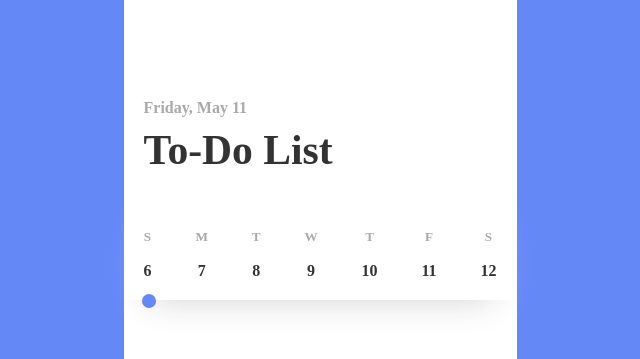
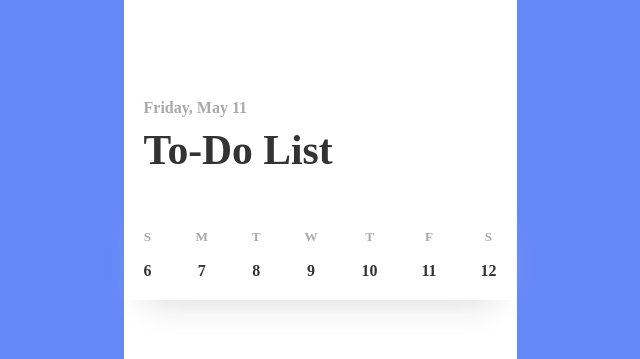
Before and after one commit to helloworld442/todo-list-project, a React (Vite) app: page / in a window 1280 px wide. Shown: the top 359 px of the page, without its empty margins (320-960 px from the left). Built offline with nearby package versions, Linux system fonts and the light colour scheme; data requests are answered from the project's data file.

Commit message:
feat : check the react logic performance

```diff
--- a/src/layout/Header/Header.jsx
+++ b/src/layout/Header/Header.jsx
@@ -1,6 +1,5 @@
-import { useRecoilState } from "recoil";
-import { dateButton } from "../../recoil/atom";
 import { Link } from "react-router-dom";
+import { useState } from "react";
 import {
   HeaderCol,
   HeaderDesToggle,
@@ -28,22 +27,24 @@ const HeaderTitle = () => {
 
 const HeaderDescription = () => {
   const dates = ["S", "M", "T", "W", "T", "F", "S"];
-  const distances = [-2, 53, 108, 163, 222, 280, 338];
-  const [number, setNumber] = useRecoilState(dateButton);
+  const [position, setPosition] = useState({ left: 0 });
 
-  const onToggleButton = (idx) => setNumber(idx);
+  const onMoveButton = (e) => {
+    const buttonRect = e.target.getBoundingClientRect();
+    setPosition({ left: buttonRect.right });
+  };
 
   return (
     <HeaderDescBox>
       <HeaderDescList>
         {dates.map((date, idx) => (
-          <HeaderDescItem key={idx} onClick={() => onToggleButton(idx)}>
+          <HeaderDescItem key={idx} onClick={onMoveButton}>
             <span className="date-day">{date}</span>
             <span className="date-num">{6 + idx}</span>
           </HeaderDescItem>
         ))}
       </HeaderDescList>
-      <HeaderDesToggle distance={distances[number]} />
+      <HeaderDesToggle position={position} />
     </HeaderDescBox>
   );
 };
--- a/src/layout/Header/style.js
+++ b/src/layout/Header/style.js
@@ -34,7 +34,6 @@ export const HeaderTitleText = styled.span`
 `;
 
 export const HeaderDescBox = styled.div`
-  position: relative;
   width: 100%;
   height: 120px;
   padding: 0 20px;
@@ -71,13 +70,13 @@ export const HeaderDescItem = styled.li`
 
 export const HeaderDesToggle = styled.div`
   position: absolute;
-  bottom: -8px;
+  top: 295px;
+  left: calc(${(props) => props.position.left}px - 12.5px);
   width: 14px;
   height: 14px;
   border-radius: 100%;
   background: rgb(101, 136, 247);
   transition: all 0.5s ease-in-out;
-  transform: translateX(${(props) => props.distance}px);
 `;
 
 export const HeaderNavBox = styled.div`
--- a/src/recoil/atom.js
+++ b/src/recoil/atom.js
@@ -2,5 +2,5 @@ import { atom } from "recoil";
 
 export const dateButton = atom({
   key: "dateButton",
-  default: 0,
+  default: "",
 });
```
